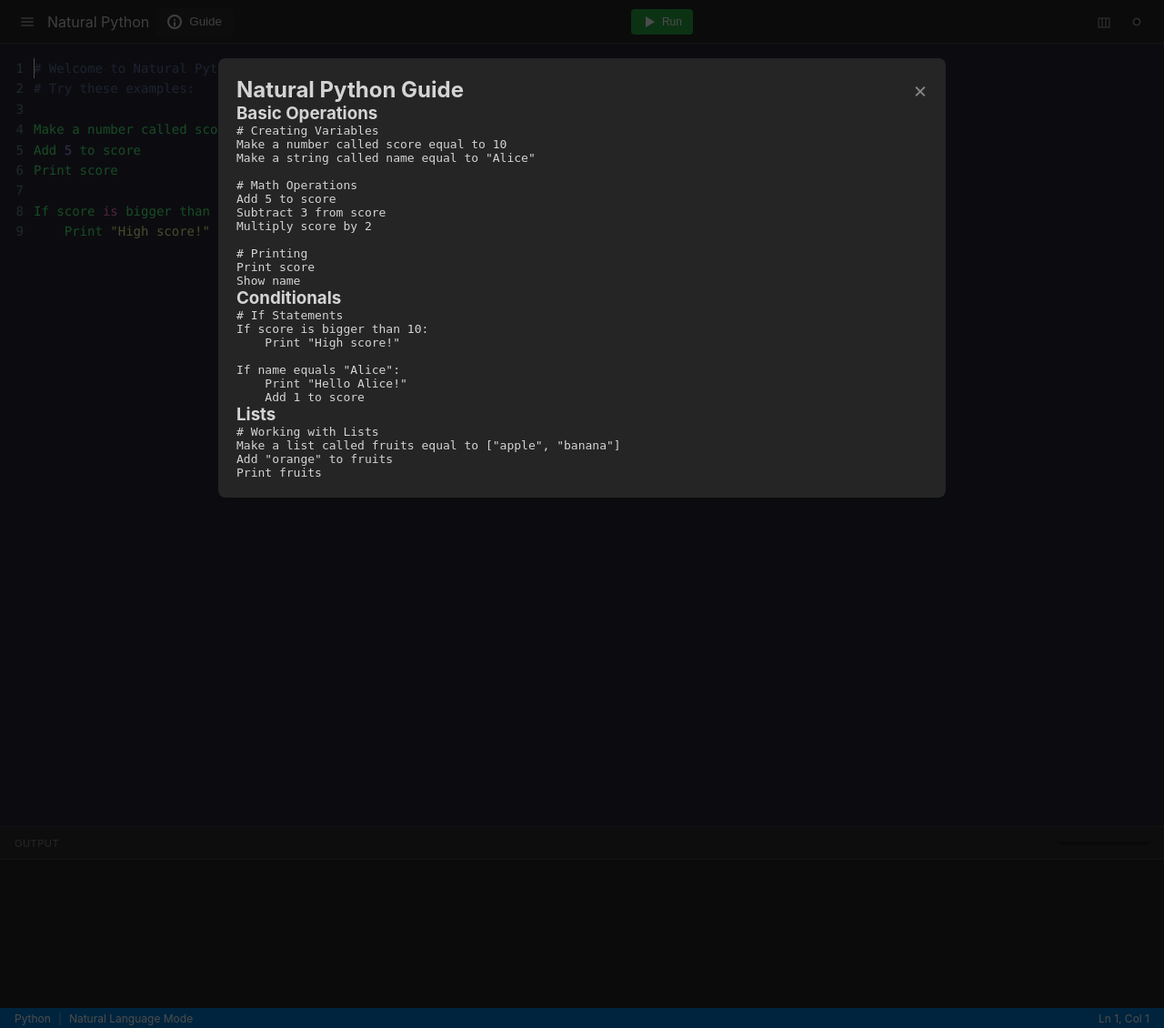
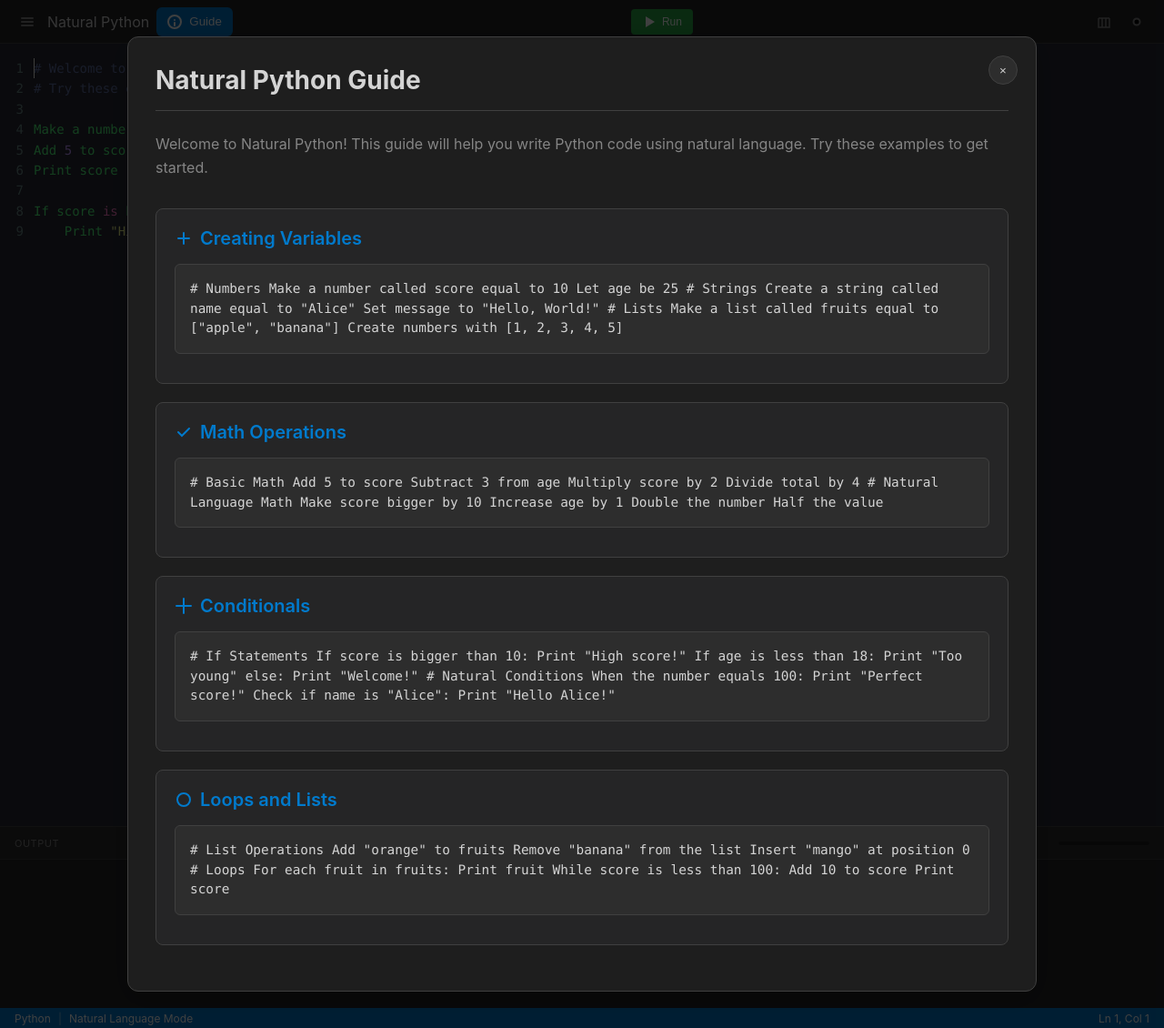
Before and after one commit to AnishShinde-sys/natural-python, a Flask app: page / in a window 1280 px wide. Shown: the whole page at 91% size. Run offline with Flask 2, Linux system fonts and the light colour scheme.

Commit message:
made it more mordern

```diff
--- a/templates/index.html
+++ b/templates/index.html
@@ -16,47 +16,109 @@
             left: 0;
             width: 100%;
             height: 100%;
-            background: rgba(0, 0, 0, 0.7);
+            background: rgba(0, 0, 0, 0.75);
             z-index: 1000;
+            overflow-y: auto;
+            padding: 20px;
         }
 
         .modal-content {
             position: relative;
+            background: var(--bg-primary);
+            margin: 20px auto;
+            padding: 30px;
+            width: 90%;
+            max-width: 1000px;
+            border-radius: 12px;
+            box-shadow: 0 8px 32px rgba(0, 0, 0, 0.2);
+            border: 1px solid var(--border);
+        }
+
+        .guide-section {
             background: var(--bg-secondary);
-            margin: 5% auto;
+            border-radius: 8px;
             padding: 20px;
-            width: 80%;
-            max-width: 800px;
-            max-height: 80vh;
-            overflow-y: auto;
-            border-radius: 8px;
-            box-shadow: 0 4px 6px rgba(0, 0, 0, 0.1);
+            margin-bottom: 20px;
+            border: 1px solid var(--border);
+        }
+
+        .guide-section h3 {
+            color: var(--accent);
+            font-size: 1.25rem;
+            font-weight: 600;
+            margin-bottom: 1rem;
+            display: flex;
+            align-items: center;
+            gap: 8px;
+        }
+
+        .code-example {
+            background: var(--bg-tertiary);
+            border-radius: 6px;
+            padding: 16px;
+            margin: 12px 0;
+            font-family: 'Fira Code', 'Consolas', monospace;
+            font-size: 0.9rem;
+            line-height: 1.5;
+            overflow-x: auto;
+            border: 1px solid var(--border);
         }
 
         .close-btn {
             position: absolute;
             right: 20px;
             top: 20px;
+            background: var(--bg-tertiary);
+            border: 1px solid var(--border);
+            color: var(--text-primary);
+            width: 32px;
+            height: 32px;
+            border-radius: 16px;
+            display: flex;
+            align-items: center;
+            justify-content: center;
             cursor: pointer;
-            font-size: 24px;
-            color: var(--text-secondary);
+            transition: all 0.2s;
         }
 
+        .close-btn:hover {
+            background: var(--accent);
+            color: white;
+        }
+
+        .guide-title {
+            font-size: 1.75rem;
+            font-weight: 700;
+            color: var(--text-primary);
+            margin-bottom: 1.5rem;
+            padding-bottom: 1rem;
+            border-bottom: 1px solid var(--border);
+        }
+
+        .guide-description {
+            color: var(--text-secondary);
+            margin-bottom: 2rem;
+            line-height: 1.6;
+        }
+
+        /* Update the guide button style */
         .guide-btn {
             display: flex;
             align-items: center;
             gap: 8px;
             padding: 8px 12px;
-            background: var(--bg-tertiary);
+            background: var(--accent);
             border: none;
-            border-radius: 4px;
-            color: var(--text-primary);
+            border-radius: 6px;
+            color: white;
+            font-weight: 500;
             cursor: pointer;
-            transition: background 0.2s;
+            transition: all 0.2s;
         }
 
         .guide-btn:hover {
-            background: var(--accent);
+            background: var(--success);
+            transform: translateY(-1px);
         }
     </style>
 </head>
@@ -105,47 +167,100 @@
         <!-- Guide Modal -->
         <div id="guideModal" class="modal">
             <div class="modal-content">
-                <span class="close-btn" onclick="hideGuide()">&times;</span>
-                <h2 class="text-2xl font-bold mb-4">Natural Python Guide</h2>
+                <button class="close-btn" onclick="hideGuide()">&times;</button>
+                <h2 class="guide-title">Natural Python Guide</h2>
+                <p class="guide-description">
+                    Welcome to Natural Python! This guide will help you write Python code using natural language.
+                    Try these examples to get started.
+                </p>
 
-                <div class="space-y-6">
-                    <section>
-                        <h3 class="text-xl font-semibold mb-2">Basic Operations</h3>
-                        <pre class="bg-[#2d2d2d] p-3 rounded">
-# Creating Variables
+                <div class="guide-section">
+                    <h3>
+                        <svg width="20" height="20" viewBox="0 0 20 20" fill="none">
+                            <path d="M10 4v12M4 10h12" stroke="currentColor" stroke-width="2" stroke-linecap="round"/>
+                        </svg>
+                        Creating Variables
+                    </h3>
+                    <div class="code-example">
+# Numbers
 Make a number called score equal to 10
-Make a string called name equal to "Alice"
+Let age be 25
 
-# Math Operations
+# Strings
+Create a string called name equal to "Alice"
+Set message to "Hello, World!"
+
+# Lists
+Make a list called fruits equal to ["apple", "banana"]
+Create numbers with [1, 2, 3, 4, 5]</div>
+                </div>
+
+                <div class="guide-section">
+                    <h3>
+                        <svg width="20" height="20" viewBox="0 0 20 20" fill="none">
+                            <path d="M4 10l4 4l8-8" stroke="currentColor" stroke-width="2" stroke-linecap="round"/>
+                        </svg>
+                        Math Operations
+                    </h3>
+                    <div class="code-example">
+# Basic Math
 Add 5 to score
-Subtract 3 from score
+Subtract 3 from age
 Multiply score by 2
+Divide total by 4
 
-# Printing
-Print score
-Show name</pre>
-                    </section>
+# Natural Language Math
+Make score bigger by 10
+Increase age by 1
+Double the number
+Half the value</div>
+                </div>
 
-                    <section>
-                        <h3 class="text-xl font-semibold mb-2">Conditionals</h3>
-                        <pre class="bg-[#2d2d2d] p-3 rounded">
+                <div class="guide-section">
+                    <h3>
+                        <svg width="20" height="20" viewBox="0 0 20 20" fill="none">
+                            <path d="M10 2v16M2 10h16" stroke="currentColor" stroke-width="2" stroke-linecap="round"/>
+                        </svg>
+                        Conditionals
+                    </h3>
+                    <div class="code-example">
 # If Statements
 If score is bigger than 10:
     Print "High score!"
 
-If name equals "Alice":
-    Print "Hello Alice!"
-    Add 1 to score</pre>
-                    </section>
+If age is less than 18:
+    Print "Too young"
+else:
+    Print "Welcome!"
 
-                    <section>
-                        <h3 class="text-xl font-semibold mb-2">Lists</h3>
-                        <pre class="bg-[#2d2d2d] p-3 rounded">
-# Working with Lists
-Make a list called fruits equal to ["apple", "banana"]
+# Natural Conditions
+When the number equals 100:
+    Print "Perfect score!"
+
+Check if name is "Alice":
+    Print "Hello Alice!"</div>
+                </div>
+
+                <div class="guide-section">
+                    <h3>
+                        <svg width="20" height="20" viewBox="0 0 20 20" fill="none">
+                            <path d="M3 10a7 7 0 1014 0 7 7 0 00-14 0z" stroke="currentColor" stroke-width="2"/>
+                        </svg>
+                        Loops and Lists
+                    </h3>
+                    <div class="code-example">
+# List Operations
 Add "orange" to fruits
-Print fruits</pre>
-                    </section>
+Remove "banana" from the list
+Insert "mango" at position 0
+
+# Loops
+For each fruit in fruits:
+    Print fruit
+
+While score is less than 100:
+    Add 10 to score
+    Print score</div>
                 </div>
             </div>
         </div>
```
